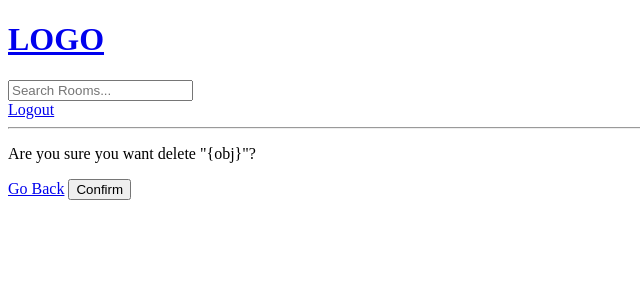
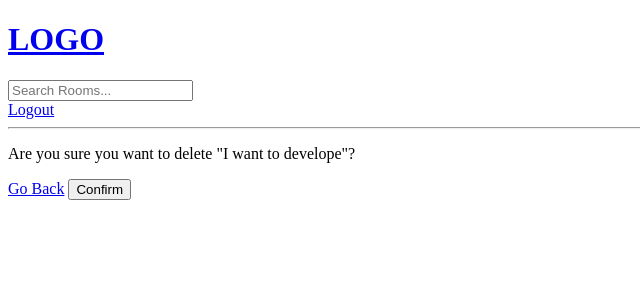
Before and after one commit to JakubTabor/Django_discord_like_project, a Django app: page /delete-room/6/ in a window 1280 px wide. Shown: the top 300 px of the page, without its empty margins (0-640 px from the left). Run offline with Django 5.2, Linux system fonts and the light colour scheme; a user stored in the database is signed in; data comes from the database, SQL or seed files in the repository.

Commit message:
Add files via upload

```diff
--- a/base/templates/base/delete.html
+++ b/base/templates/base/delete.html
@@ -10,8 +10,11 @@
 
     <form method="POST" action="">
       {% csrf_token %}
-      <p>Are you sure you want delete "{obj}"?</p>
+
+      <p>Are you sure you want to delete "{{obj}}"?</p>
+
       <a href="{{request.META.HTTP_REFERER }}">Go Back</a>
+
       <input type="submit" value="Confirm" />
 
     </form>
```
